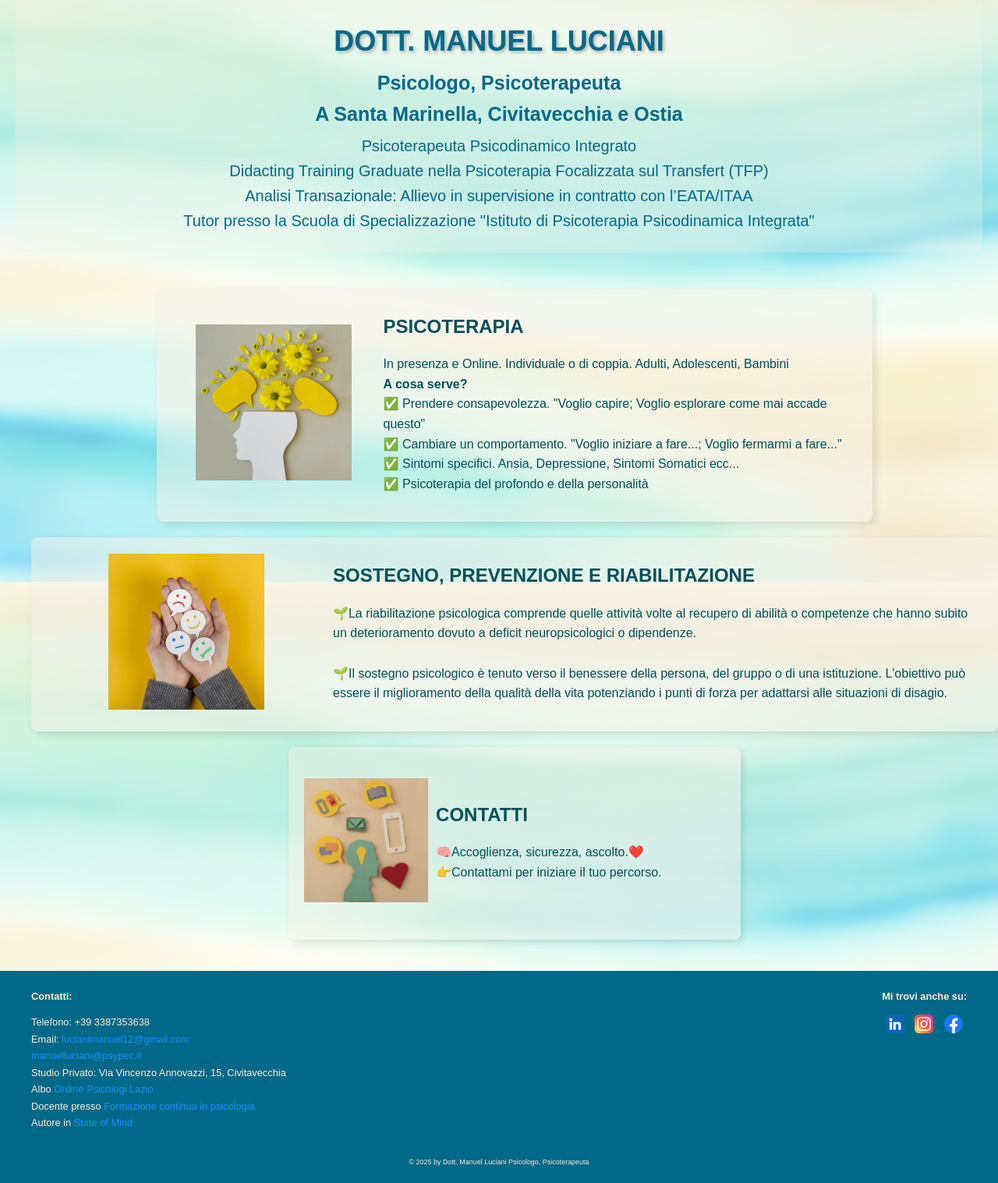
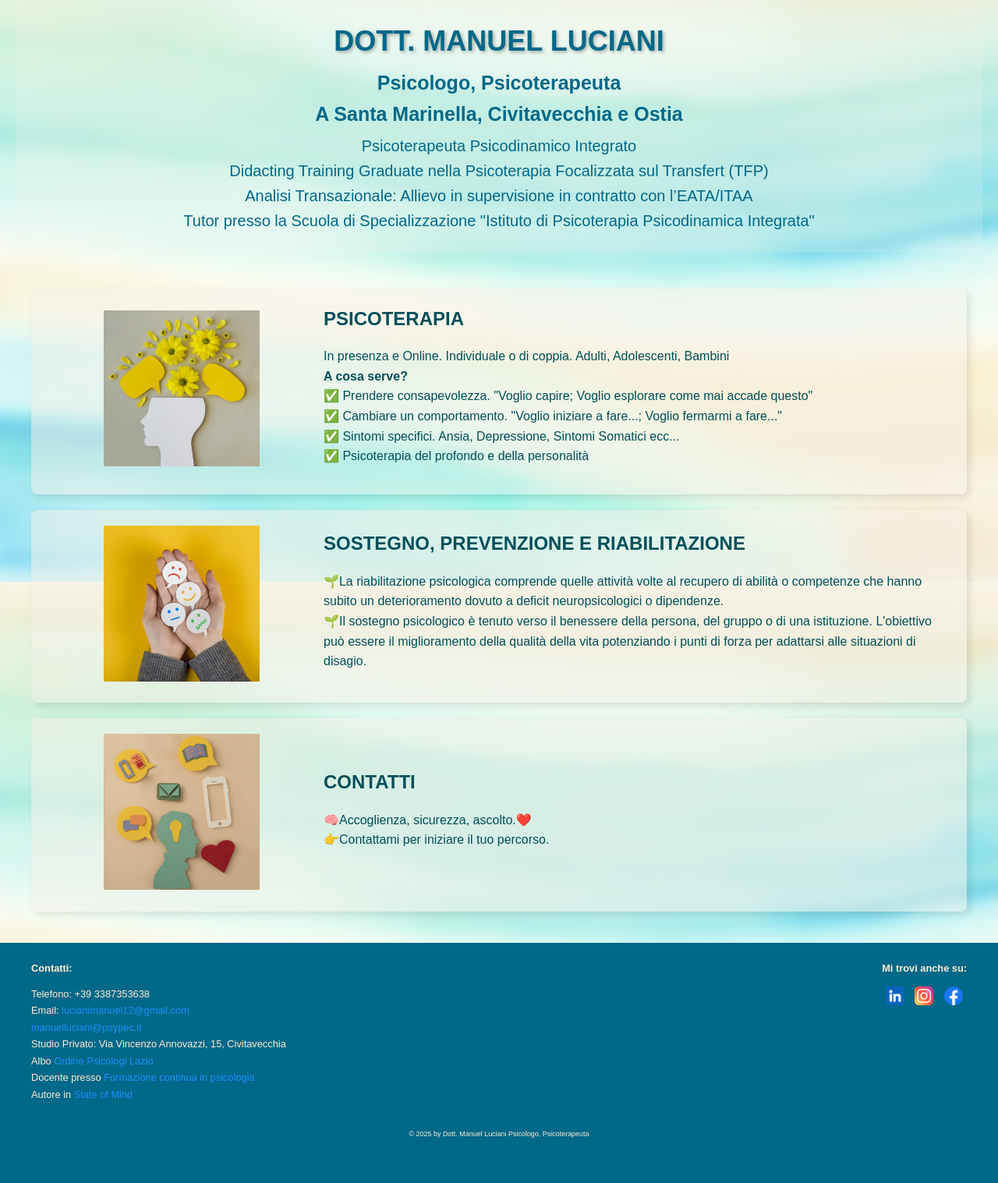
Before and after one commit to GI3793/SitoManuel, a Flask app: page / in a window 1280 px wide. Shown: the part 107-1624 px from the top of the page at 78% size. After the commit the page ends 1566 px from the top, so only its background shows below. Run offline with Flask 3, Linux system fonts and the light colour scheme; some web fonts are replaced.

Commit message:
Add files via upload

```diff
--- a/templates/index.html
+++ b/templates/index.html
@@ -3,10 +3,10 @@
 {% block title %}Homepage{% endblock %}
 
 {% block content %}
-<section style="max-width: 100%; margin: 0 auto; display: flex; flex-direction: column; align-items: center;">
+<section style="max-width: 100%; display: flex; flex-direction: column; align-items: center;">
 
     <!-- Titolo principale senza margini laterali -->
-    <div style="background: rgba(245, 241, 233, 0.3); padding: 20px; text-align: center;
+    <div style="background: rgba(245, 241, 233, 0.2); padding: 20px; text-align: center;
             font-weight: bold; color: #006888;
             text-shadow: 2px 2px 4px rgba(0, 0, 0, 0.3); border-radius: 6px;
             width: 100%; margin: 20px 0;">
@@ -27,22 +27,22 @@
 
     <br>
 
-    <!-- Contenitore dei 4 riquadri centrato sotto il titolo -->
-    <div style="display: flex; flex-direction: column; gap: 20px; justify-content: center; align-items: center; width: 100%; max-width: 1200px; margin: 0 auto;">
+    <!-- Contenitore dei riquadri -->
+    <div style="display: flex; flex-direction: column; gap: 20px; align-items: center; width: 100%; max-width: 1200px;">
 
         {% set box_style = "display: flex; flex-direction: row; align-items: center;
                             justify-content: flex-start; text-align: left; background: rgba(245, 241, 233, 0.5);
                             padding: 20px; border-radius: 8px; box-shadow: 4px 4px 10px rgba(0, 0, 0, 0.1);
-                            width: 100%; max-width: 1200px; margin: 0 auto;" %}
+                            width: 100%; margin: 0 auto; box-sizing: border-box;" %}
 
-        <!-- 2° riquadro: PSICOTERAPIA E PSICOTERAPIA ONLINE -->
-        <a href="/myjob" style="text-decoration: none; color: inherit;">
+        <!-- 1° riquadro -->
+        <a href="/myjob" style="text-decoration: none; color: inherit; width: 100%; max-width: 1200px;">
             <div style="{{ box_style }}">
                 <div style="width: 30%; margin-right: 10px;">
                     <img src="{{ url_for('static', filename='images/2.jpg') }}" alt="Psicoterapia"
                          style="width: 100%; height: 200px; object-fit: contain; border-radius: 6px;">
                 </div>
-                <div style="width: 70%; font-size: 24px; color: #004f59; margin-top: 10px;">
+                <div style="width: 70%; font-size: 24px; color: #004f59;">
                     <div style="font-weight: bold;">PSICOTERAPIA</div>
                     <ul style="list-style: none; padding: 0; font-size: 16px;">
                         <li>In presenza e Online. Individuale o di coppia. Adulti, Adolescenti, Bambini</li>
@@ -56,31 +56,31 @@
             </div>
         </a>
 
-        <!-- 3° riquadro: SOSTEGNO, PREVENZIONE E RIABILITAZIONE -->
-        <a href="/myjob" style="text-decoration: none; color: inherit;">
+        <!-- 2° riquadro -->
+        <a href="/myjob" style="text-decoration: none; color: inherit; width: 100%; max-width: 1200px;">
             <div style="{{ box_style }}">
                 <div style="width: 30%; margin-right: 10px;">
                     <img src="{{ url_for('static', filename='images/1a.jpg') }}" alt="Riabilitazione"
                          style="width: 100%; height: 200px; object-fit: contain; border-radius: 6px;">
                 </div>
-                <div style="width: 70%; font-size: 24px; color: #004f59; margin-top: 10px;">
+                <div style="width: 70%; font-size: 24px; color: #004f59;">
                     <div style="font-weight: bold;">SOSTEGNO, PREVENZIONE E RIABILITAZIONE</div>
                     <ul style="list-style: none; padding: 0; font-size: 16px;">
-                        <li>🌱La riabilitazione psicologica comprende quelle attività volte al recupero di abilità o competenze che hanno subito un deterioramento dovuto a deficit neuropsicologici o dipendenze.</li><br>
-                        <li>🌱Il sostegno psicologico è tenuto verso il benessere della persona, del gruppo o di una istituzione. L'obiettivo può essere il miglioramento della qualità della vita potenziando i punti di forza per adattarsi alle situazioni di disagio. </li>
+                        <li>🌱La riabilitazione psicologica comprende quelle attività volte al recupero di abilità o competenze che hanno subito un deterioramento dovuto a deficit neuropsicologici o dipendenze.</li>
+                        <li>🌱Il sostegno psicologico è tenuto verso il benessere della persona, del gruppo o di una istituzione. L'obiettivo può essere il miglioramento della qualità della vita potenziando i punti di forza per adattarsi alle situazioni di disagio.</li>
                     </ul>
                 </div>
             </div>
         </a>
 
-        <!-- 4° riquadro: CONTATTI -->
-        <a href="/contact" style="text-decoration: none; color: inherit;">
+        <!-- 3° riquadro -->
+        <a href="/contact" style="text-decoration: none; color: inherit; width: 100%; max-width: 1200px;">
             <div style="{{ box_style }}">
                 <div style="width: 30%; margin-right: 10px;">
                     <img src="{{ url_for('static', filename='images/4.jpg') }}" alt="Contatti"
                          style="width: 100%; height: 200px; object-fit: contain; border-radius: 6px;">
                 </div>
-                <div style="width: 70%; font-size: 24px; color: #004f59; margin-top: 10px;">
+                <div style="width: 70%; font-size: 24px; color: #004f59;">
                     <div style="font-weight: bold;">CONTATTI</div>
                     <ul style="list-style: none; padding: 0; font-size: 16px;">
                         <li>🧠Accoglienza, sicurezza, ascolto.❤️</li>
```
